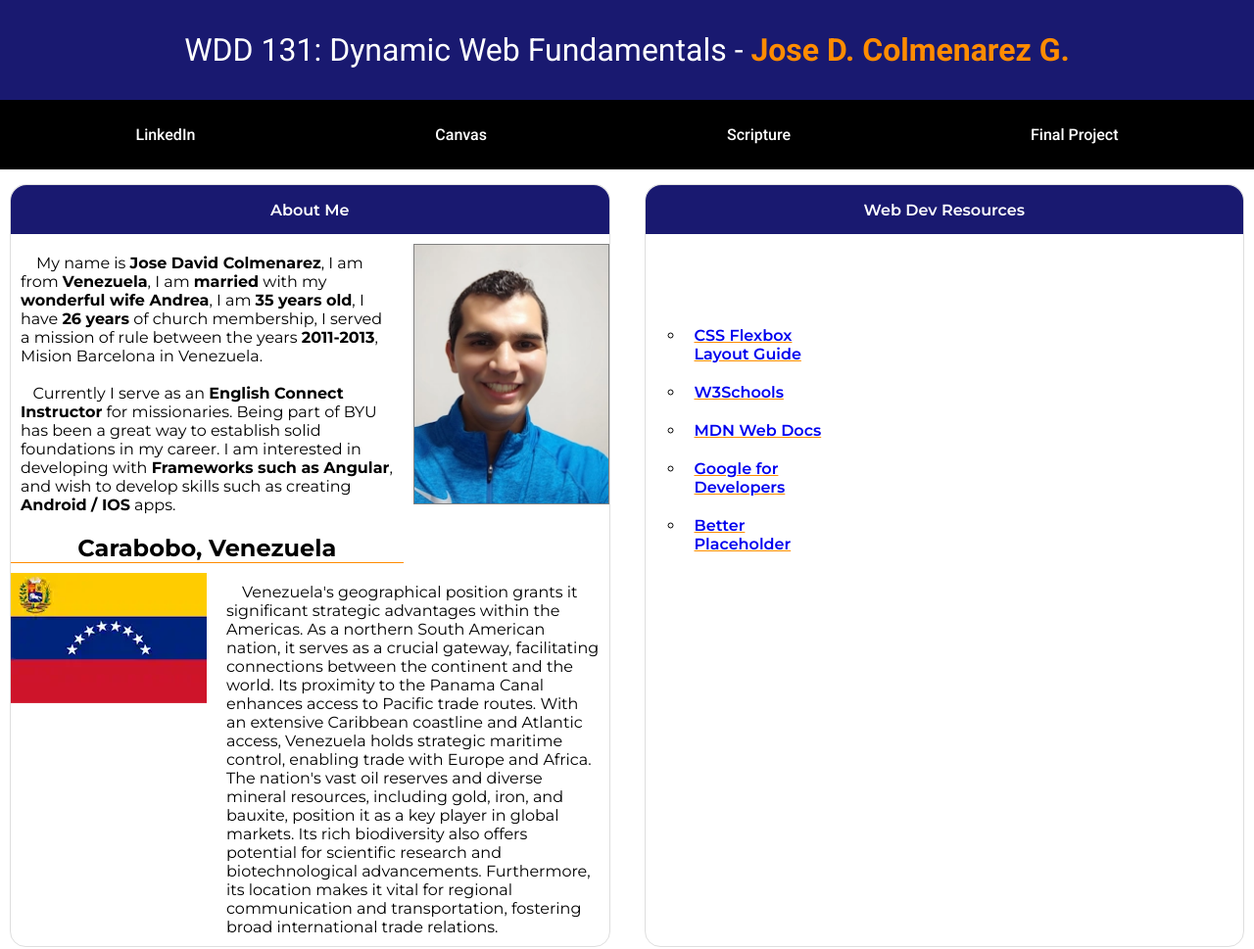
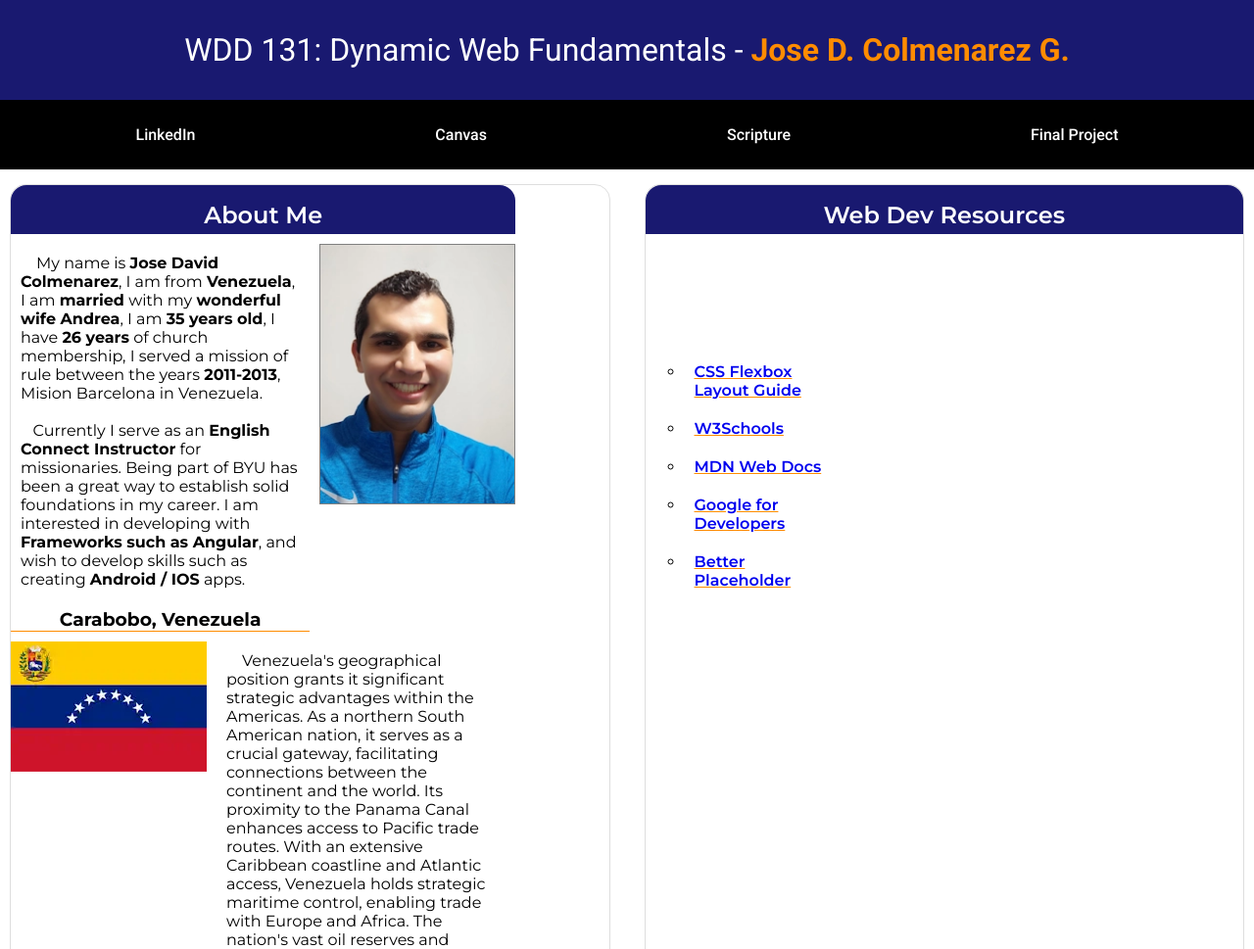
Before and after one commit to jcolmenarezgil/wdd131, a plain HTML site: page index.html in a window 1280 px wide. Shown: the top 969 px of the page at 98% size. Drawn offline with Linux system fonts and the light colour scheme.

Commit message:
Issue fix: h2 and max-width

```diff
--- a/index.html
+++ b/index.html
@@ -32,13 +32,13 @@
     </header>
     <main>
         <div class="card">
-            <div class="header">
+            <h2 class="header">
                 About Me
-            </div>
+            </h2>
             <p class="biography">My name is <b>Jose David Colmenarez</b>, I am from <b>Venezuela</b>, I am <b>married</b> with my <b>wonderful wife Andrea</b>, I am
                 <b>35 years old</b>, I have <b>26 years</b> of church membership, I served a mission of rule between the years <b>2011-2013</b>, Mision Barcelona in Venezuela.
                 <br><br>&nbsp;&nbsp;&nbsp;Currently I serve as an <b>English Connect Instructor</b> for missionaries. Being part of BYU has been a great way to establish solid foundations in my career. I am interested in developing with <b>Frameworks such as Angular</b>, and wish to develop skills such as creating <b>Android / IOS</b> apps.</p>
-            <h2>Carabobo, Venezuela</h2>
+            <h3>Carabobo, Venezuela</h3>
             <img class="profile-picture" src="images/jose-david-colmenarez-gil-profile-picture.webp"
                 alt="Profile picture of Jose David Colmenarez Gil">
             <p class="country">Venezuela's geographical position grants it significant strategic advantages within the Americas. As a northern South
@@ -52,9 +52,9 @@
             <img class="flag" src="images/flag-of-venezuela-state.webp" alt="A representation of the Venezuelan flag">
         </div>
         <div class="card">
-            <div class="header">
+            <h2 class="header">
                 Web Dev Resources
-            </div>
+            </h2>
             <ul>
                 <li><a href="https://css-tricks.com/snippets/css/a-guide-to-flexbox/" target="_blank" rel="noopener noreferrer">CSS Flexbox Layout Guide</a></li>
                 <li><a href="https://www.w3schools.com/" target="_blank" rel="noopener noreferrer">W3Schools</a></li>
--- a/styles/base.css
+++ b/styles/base.css
@@ -75,6 +75,8 @@ main {
     display: grid;
     grid-template-columns: repeat(auto-fit, minmax(600px, 1fr));
     gap: 15px;
+    max-width: 2000px;
+    min-width: 100vw;
 }
 
 .card {
@@ -83,7 +85,7 @@ main {
     margin: 15px 10px 15px 10px;
     display: grid;
     grid-template-rows: 50px repeat(3, auto);
-    grid-template-columns: repeat(3, 1fr);
+    grid-template-columns: repeat(3, 0.5fr);
     gap: 10px;
     font-family: var(--content);
 }
@@ -109,7 +111,7 @@ main {
     grid-column: span 2;
 }
 
-.card h2 {
+.card h3 {
     order: 4;
     grid-column: span 2;
     text-align: center;
```
